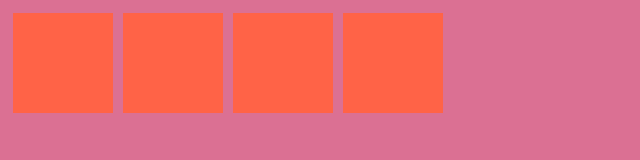
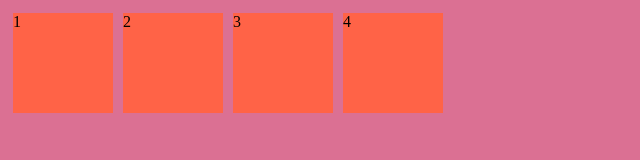
Before and after one commit to ArnoBoom/Coding_class_ZXR, a plain HTML site: page Exercises/inclass/flexbox.html in a window 1280 px wide. Shown: the full height of the page, 0-640 px from the left. Drawn offline with Linux system fonts and the light colour scheme.

Commit message:
Update flexbox.html

```diff
--- a/Exercises/inclass/flexbox.html
+++ b/Exercises/inclass/flexbox.html
@@ -9,10 +9,10 @@
 </head>
 <body>
     <div class=container>
-        <div class="item"></div>
-        <div class="item"></div>
-        <div class="item"></div>
-        <div class="item"></div>
+        <div class="item">1</div>
+        <div class="item">2</div>
+        <div class="item">3</div>
+        <div class="item">4</div>
 
     </div>
 </body>
```
